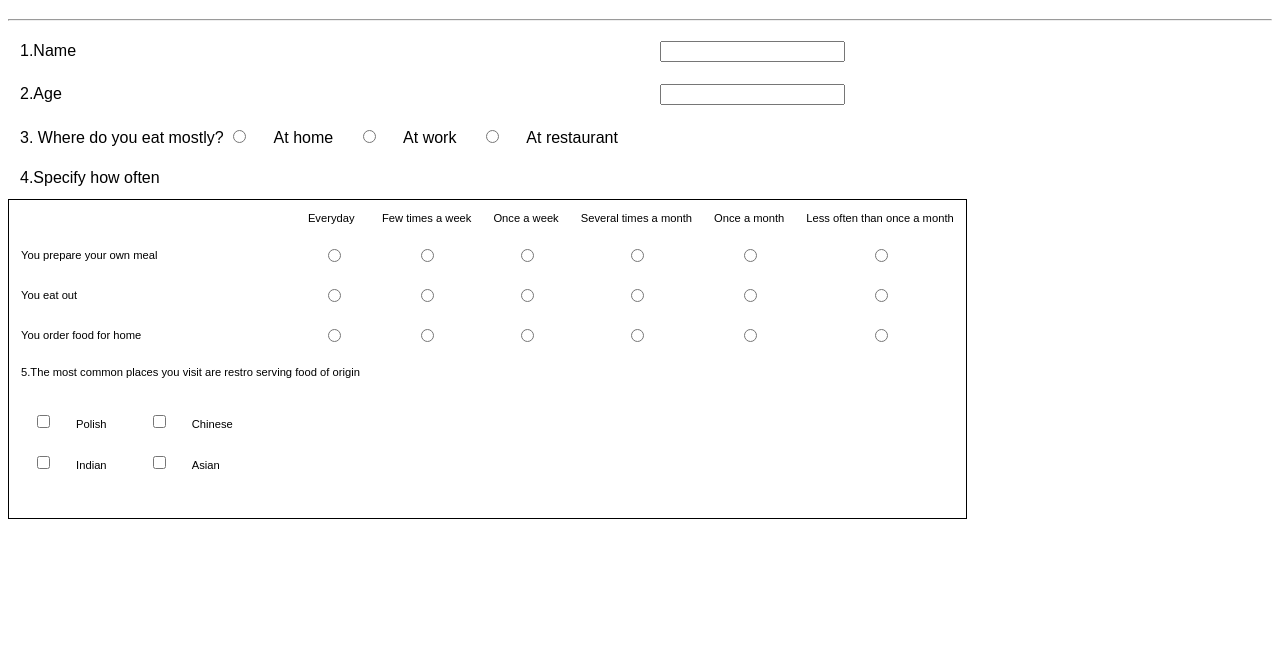
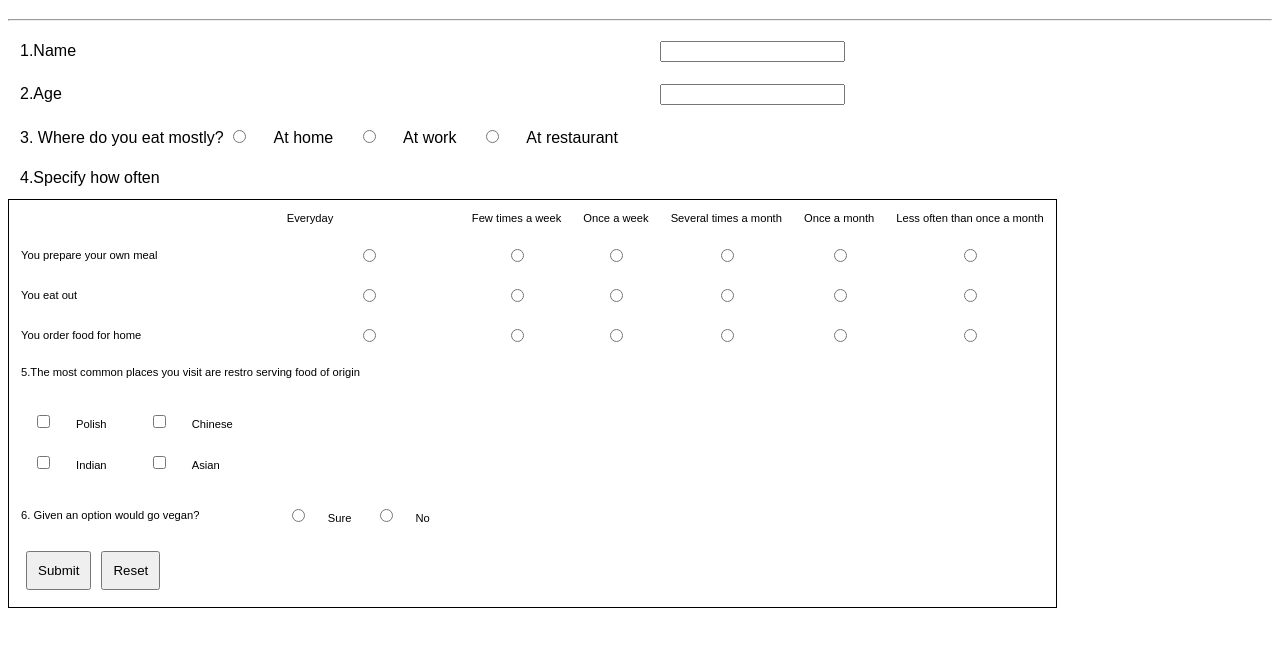
Before and after one commit to amar2909/Food-pref, a plain HTML site: page index.html in a window 1280 px wide. Shown: the part 99-746 px from the top of the page. Drawn offline with Linux system fonts and the light colour scheme.

Commit message:
Make final changes

```diff
--- a/index.html
+++ b/index.html
@@ -14,6 +14,10 @@
       }
       label{
         margin: 20px;
+      }
+      button{
+        padding: 10px;
+        margin: 5px;
       }
     </style>
   </head>
@@ -125,8 +129,14 @@
             </tr>
 
             <tr>
-              <td></td>
-              <td></td>
+              <td>6. Given an option would go vegan?</td>
+              <td>
+                <input type="radio" name="vegan" id="sure" value="sure"><label for="sure">Sure</label>
+                <input type="radio" name="vegan" id="no" value="no"><label for="no">No</label>
+              </td>
+            </tr>
+            <tr>
+              <td><button>Submit</button><button type="reset"> Reset</button></td>
             </tr>
           </tbody>
         </table>
```
